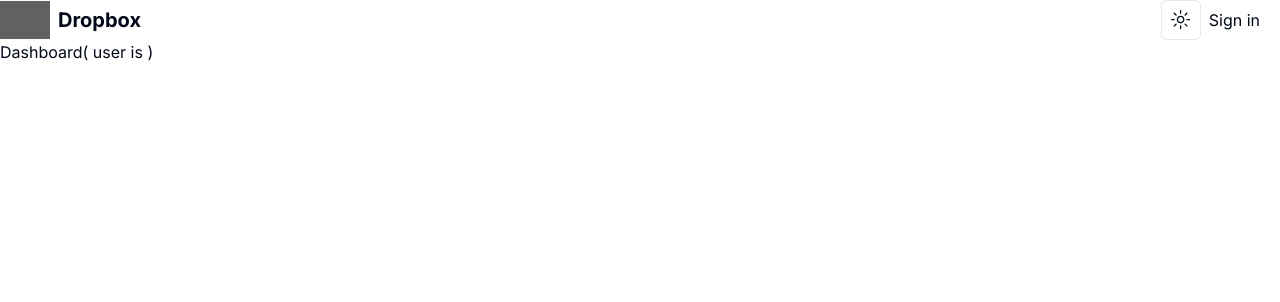
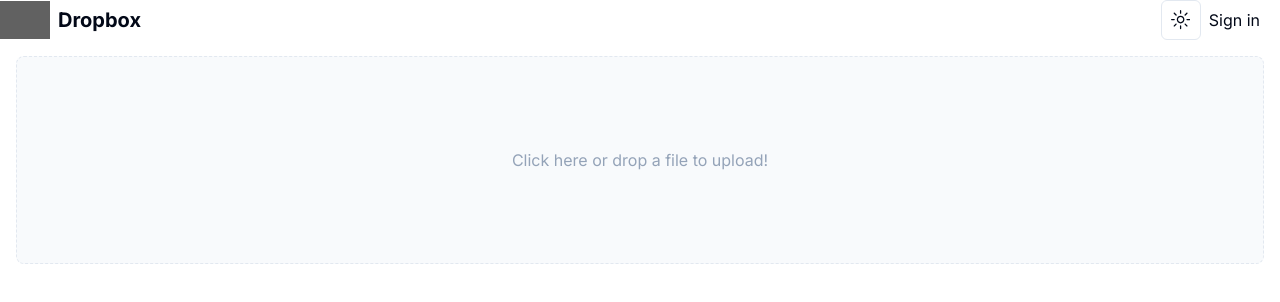
Before and after one commit to catherine-lingzhi/typerscript-dropbox-app, a Next.js app: page /dashboard in a window 1280 px wide. Shown: the top 302 px of the page. Built offline with nearby package versions, Linux system fonts and the light colour scheme; no server answers; grey boxes are pictures that could not be loaded.

Commit message:
add drop file function

```diff
--- a/app/dashboard/page.tsx
+++ b/app/dashboard/page.tsx
@@ -1,10 +1,13 @@
+import Dropzone from '@/components/Dropzone';
 import { auth } from '@clerk/nextjs';
-import React from 'react'
+
 
 function Dashboard() {
   const {userId} = auth();
   return (
-    <div>Dashboard( user is {userId} )</div>
+    <div>
+      <Dropzone />
+    </div>
   )
 }
 
--- /dev/null
+++ b/components/Dropzone.tsx
@@ -0,0 +1,84 @@
+"use client"
+import { db, storage } from "@/firebase";
+import { cn } from "@/lib/utils";
+import { useUser } from "@clerk/nextjs";
+import { addDoc, collection, doc, serverTimestamp, updateDoc } from "firebase/firestore";
+import { getDownloadURL, ref, uploadBytes } from "firebase/storage";
+import { useState } from "react";
+import DropzoneComponent from "react-dropzone";
+
+function Dropzone() {
+  const [loading, setLoading] = useState(false);
+  const {isLoaded, isSignedIn, user} = useUser();
+
+  const onDrop = (acceptedFiles: File[]) =>{
+      acceptedFiles.forEach(file => {
+        const reader = new FileReader();
+
+        reader.onabort =() => console.log("file reading was aborted");
+        reader.onerror =() => console.log("file reading has fialed");
+        reader.onload = async () => {
+          await uploadPost(file);
+        }
+        reader.readAsArrayBuffer(file);
+      })
+  }
+
+  const uploadPost = async (selectedFile: File) =>{
+    if (loading) return;
+    if(!user) return;
+    setLoading(true);
+
+    // add doc users/user12345/files
+    const docRef = await addDoc(collection(db, "users", user.id, "files"),{
+      userId: user.id,
+      filename: selectedFile.name,
+      fullName:user.fullName,
+      profileImg: user.imageUrl,
+      timestamp:serverTimestamp(),
+      type:selectedFile.type,
+      size:selectedFile.size,
+    })
+
+    const imageRef = ref(storage, `users/${user.id}/files/${docRef.id}`);
+    uploadBytes(imageRef, selectedFile).then(async(snapshot) =>{
+      const downloadURL = await getDownloadURL(imageRef);
+      await updateDoc(doc(db, "users", user.id, "files", docRef.id), {
+        downloadURL: downloadURL,
+      })
+    })
+    setLoading(false);
+  }
+
+  const maxSize = 20971520;
+  return (
+    <DropzoneComponent
+      minSize={0}
+      maxSize={maxSize}
+      onDrop={onDrop}>
+      {({getRootProps,
+         getInputProps,
+         isDragActive,
+         isDragReject,
+         fileRejections}) => {
+          const isFileTooLarge = fileRejections.length > 0 && fileRejections[0].file.size> maxSize;
+          return(
+            <section className="m-4">
+              <div {...getRootProps()}
+              className={cn("w-full h-52 flex justify-center items-center p-5 border border-dashed rounded-lg text-center", isDragActive ? "bg-[#035FFE] text-white animate-pulse" : "bg-slate-100/50 dark:bg-slate-800/80 text-slate-400")}
+              >
+                <input {...getInputProps()} />
+                {!isDragActive && "Click here or drop a file to upload!"}
+                {isDragActive && !isDragReject && "Drop to upload this file!"}
+                {isDragReject && "File type not accepted, sorry!"}
+                {isFileTooLarge && (<div className="text-danger mt-2">
+                  File is too large.
+                </div>)}
+               </div>
+            </section>);
+      }}
+    </DropzoneComponent>
+  )
+}
+
+export default Dropzone
--- /dev/null
+++ b/firebase.ts
@@ -0,0 +1,18 @@
+import{getApp, getApps, initializeApp} from "firebase/app";
+import { getFirestore } from "firebase/firestore";
+import { getStorage } from "firebase/storage";
+
+
+const firebaseConfig = {
+  apiKey: "AIzaSyCSPq4FVnyP98bQr8R94TP_LVnQvoRMTYw",
+  authDomain: "dropbox-clone-9e05a.firebaseapp.com",
+  projectId: "dropbox-clone-9e05a",
+  storageBucket: "dropbox-clone-9e05a.appspot.com",
+  messagingSenderId: "161684292550",
+  appId: "1:161684292550:web:1859f5d9711758b76568c7"
+};
+
+const app = getApps().length ? getApp() : initializeApp(firebaseConfig);
+const db = getFirestore(app);
+const storage = getStorage(app);
+ export {db, storage};
--- a/package.json
+++ b/package.json
@@ -15,11 +15,13 @@
     "@radix-ui/react-slot": "^1.0.2",
     "class-variance-authority": "^0.7.0",
     "clsx": "^2.1.0",
+    "firebase": "^10.8.0",
     "lucide-react": "^0.323.0",
     "next": "14.1.0",
     "next-themes": "^0.2.1",
     "react": "^18",
     "react-dom": "^18",
+    "react-dropzone": "^14.2.3",
     "tailwind-merge": "^2.2.1",
     "tailwindcss-animate": "^1.0.7"
   },
```
Also changed, not shown: 1 other file (tests, documents, lock files or other folders).
